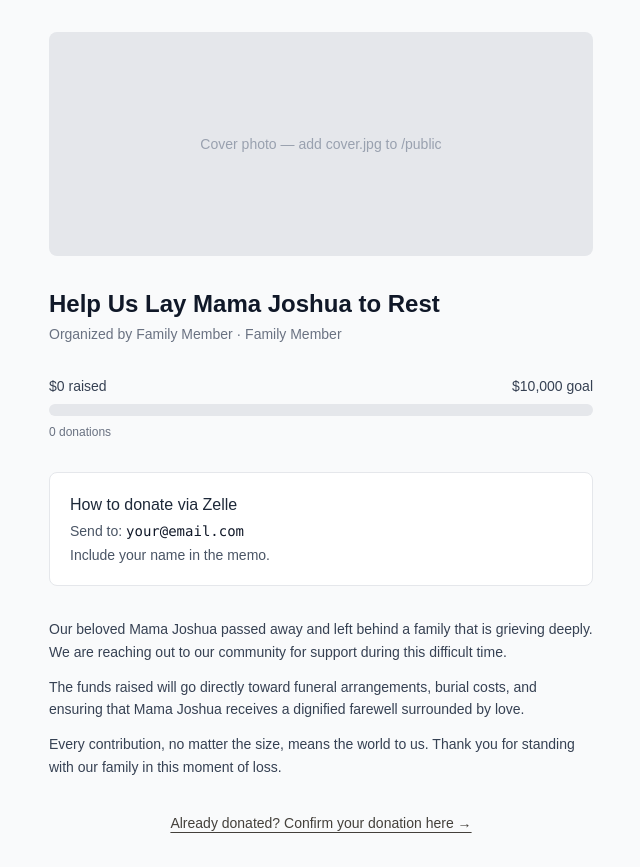
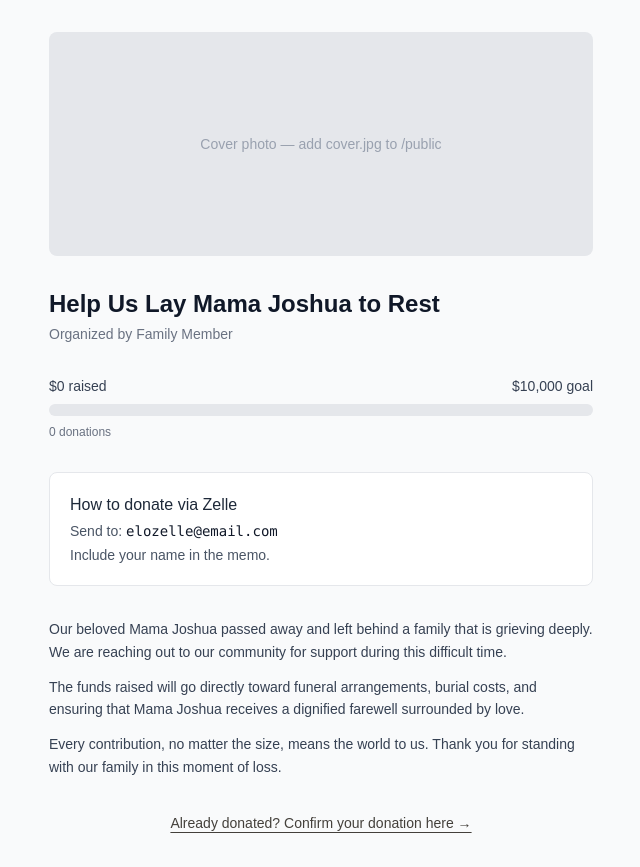
Before and after one commit to femithetechguy/mamajoshua, a Next.js app: page / in a window 1280 px wide. Shown: the whole page, without its empty margins (319-959 px from the left). Built offline with nearby package versions, Linux system fonts and the light colour scheme.

Commit message:
Fixes FTTG-78: add site.json content layer, wire config into page and layout

```diff
--- a/app/layout.tsx
+++ b/app/layout.tsx
@@ -1,15 +1,18 @@
 import type { Metadata } from 'next'
 import './globals.css'
+import { getSiteConfig } from '@/lib/config'
+
+const config = getSiteConfig()
 
 export const metadata: Metadata = {
-  title: 'Help Us Lay Mama Joshua to Rest',
-  description: 'A fundraiser to support the funeral arrangements for Mama Joshua.',
+  title: config.pageTitle,
+  description: config.pageDescription,
 }
 
 export default function RootLayout({ children }: { children: React.ReactNode }) {
   return (
-    <html lang="en" className="h-full">
-      <body className="min-h-full bg-gray-50 text-gray-900 antialiased">
+    <html lang="en" className="h-full" suppressHydrationWarning>
+      <body className="min-h-full bg-gray-50 text-gray-900 antialiased" suppressHydrationWarning>
         {children}
       </body>
     </html>
--- a/app/page.tsx
+++ b/app/page.tsx
@@ -1,10 +1,6 @@
 import { getApprovedDonations, getTotalRaised } from '@/lib/donations'
+import { getSiteConfig } from '@/lib/config'
 import { Donation } from '@/types'
-
-const GOAL = 10000
-const ORGANIZER_NAME = 'Family Member'    // ← update
-const DECEASED_NAME = 'Mama Joshua'       // ← update
-const ZELLE_CONTACT = 'your@email.com'   // ← update
 
 function timeAgo(dateStr: string): string {
   const diff = Date.now() - new Date(dateStr).getTime()
@@ -18,9 +14,10 @@ function timeAgo(dateStr: string): string {
 }
 
 export default async function Home() {
+  const config = getSiteConfig()
   const approved: Donation[] = getApprovedDonations()
   const totalRaised = getTotalRaised()
-  const progressPct = Math.min((totalRaised / GOAL) * 100, 100)
+  const progressPct = Math.min((totalRaised / config.goal) * 100, 100)
 
   return (
     <main className="max-w-xl mx-auto px-4 py-8 space-y-8">
@@ -36,10 +33,10 @@ export default async function Home() {
       {/* Header */}
       <div>
         <h1 className="text-2xl font-semibold text-gray-900">
-          Help Us Lay {DECEASED_NAME} to Rest
+          Help Us Lay {config.deceasedName} to Rest
         </h1>
         <p className="mt-1 text-sm text-gray-500">
-          Organized by {ORGANIZER_NAME} · Family Member
+          Organized by {config.organizerName}
         </p>
       </div>
 
@@ -47,7 +44,7 @@ export default async function Home() {
       <div className="space-y-2">
         <div className="flex justify-between text-sm font-medium text-gray-700">
           <span>${totalRaised.toLocaleString()} raised</span>
-          <span>${GOAL.toLocaleString()} goal</span>
+          <span>${config.goal.toLocaleString()} goal</span>
         </div>
         <div className="w-full h-3 bg-gray-200 rounded-full overflow-hidden">
           <div
@@ -64,25 +61,16 @@ export default async function Home() {
       <div className="border border-gray-200 rounded-lg p-5 bg-white space-y-1">
         <p className="font-medium text-gray-800">How to donate via Zelle</p>
         <p className="text-sm text-gray-600">
-          Send to: <span className="font-mono text-gray-900">{ZELLE_CONTACT}</span>
+          Send to: <span className="font-mono text-gray-900">{config.zelle.contact}</span>
         </p>
-        <p className="text-sm text-gray-600">Include your name in the memo.</p>
+        <p className="text-sm text-gray-600">{config.zelle.instructions}</p>
       </div>
 
       {/* Story */}
       <div className="text-gray-700 space-y-3 text-sm leading-relaxed">
-        <p>
-          Our beloved {DECEASED_NAME} passed away and left behind a family that is grieving deeply.
-          We are reaching out to our community for support during this difficult time.
-        </p>
-        <p>
-          The funds raised will go directly toward funeral arrangements, burial costs, and
-          ensuring that {DECEASED_NAME} receives a dignified farewell surrounded by love.
-        </p>
-        <p>
-          Every contribution, no matter the size, means the world to us. Thank you for
-          standing with our family in this moment of loss.
-        </p>
+        {config.story.map((paragraph, i) => (
+          <p key={i}>{paragraph}</p>
+        ))}
       </div>
 
       {/* Confirm link */}
--- /dev/null
+++ b/data/site.json
@@ -0,0 +1,16 @@
+{
+  "pageTitle": "Help Us Lay Mama Joshua to Rest",
+  "pageDescription": "A fundraiser to support the funeral arrangements for Mama Joshua.",
+  "deceasedName": "Mama Joshua",
+  "organizerName": "Family Member",
+  "goal": 10000,
+  "zelle": {
+    "contact": "elozelle@email.com",
+    "instructions": "Include your name in the memo."
+  },
+  "story": [
+    "Our beloved Mama Joshua passed away and left behind a family that is grieving deeply. We are reaching out to our community for support during this difficult time.",
+    "The funds raised will go directly toward funeral arrangements, burial costs, and ensuring that Mama Joshua receives a dignified farewell surrounded by love.",
+    "Every contribution, no matter the size, means the world to us. Thank you for standing with our family in this moment of loss."
+  ]
+}
--- /dev/null
+++ b/lib/config.ts
@@ -0,0 +1,21 @@
+import fs from 'fs'
+import path from 'path'
+
+export interface SiteConfig {
+  pageTitle: string
+  pageDescription: string
+  deceasedName: string
+  organizerName: string
+  goal: number
+  zelle: {
+    contact: string
+    instructions: string
+  }
+  story: string[]
+}
+
+export function getSiteConfig(): SiteConfig {
+  const filePath = path.join(process.cwd(), 'data', 'site.json')
+  const raw = fs.readFileSync(filePath, 'utf-8')
+  return JSON.parse(raw)
+}
```
Also changed, not shown: 1 other file (tests, documents, lock files or other folders).
